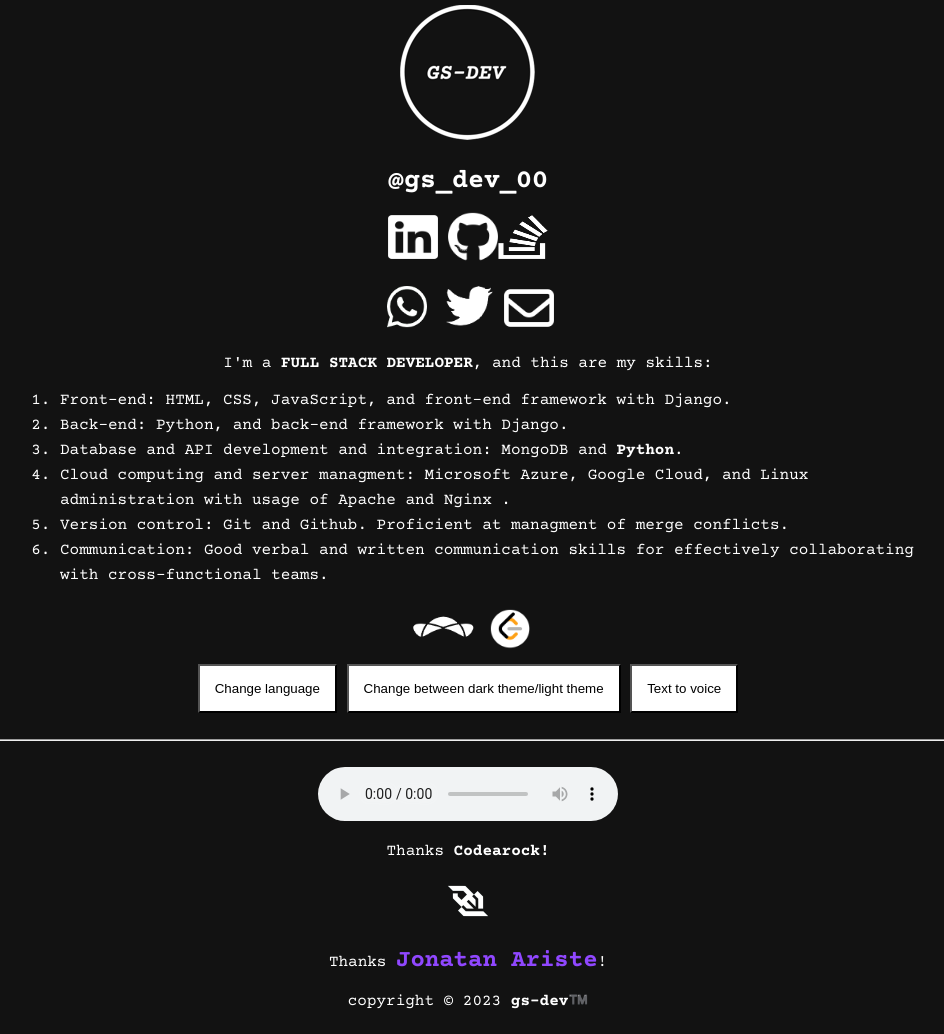
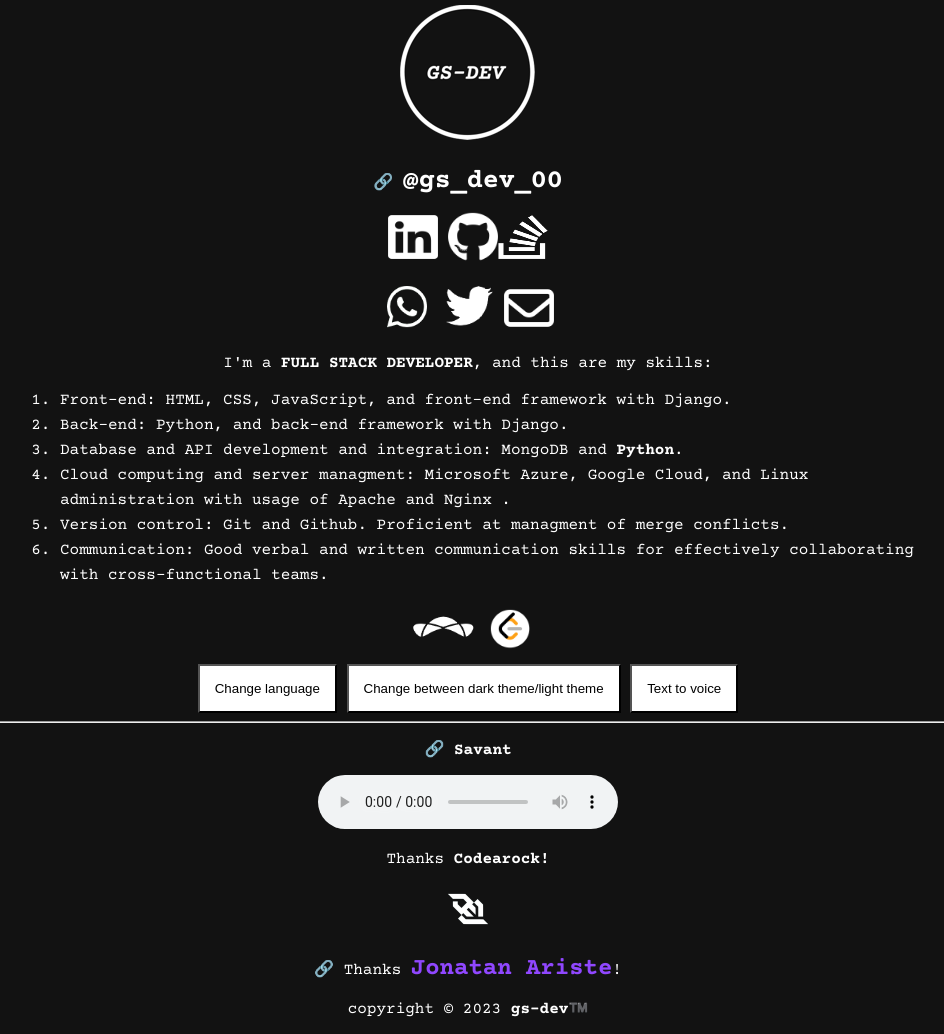
Before and after one commit to giaccardi-santiago-dev/giaccardi-santiago-dev.github.io, a plain HTML site: page index.html in a window 1280 px wide. Shown: the whole page, without its empty margins (172-1116 px from the left). Drawn offline with nearby package versions, Linux system fonts and the light colour scheme.

Commit message:
Sixteenth commit (credit where it's due)

```diff
--- a/index.html
+++ b/index.html
@@ -43,7 +43,7 @@
         <a href="pages/main.html" target="_blank">
         <img id=logo src="images/images_index/gs-dev-logo.png" alt="gs-dev's logo">
         </a>
-        <p><a id="insta_anchor" href="https://www.instagram.com/gs_dev_00/" target="_blank"><strong>@gs_dev_00</strong></a></p>
+        <p>🔗 <a id="insta_anchor" href="https://www.instagram.com/gs_dev_00/" target="_blank"><strong>@gs_dev_00</strong></a></p>
 
         <!-- main interactive content of the page -->
         <nav>
@@ -112,17 +112,15 @@
         <!-- this button will read the contents of the unique section inside the body, so it can be heard while performing other actions (it will check against the written language that was chosen) -->
         <button>Text to voice</button>
     </div>
-    <br>
     <hr>
-    <br>
     <footer>
-        <audio src="../audios/Savant-Zealot.mp3" preload="auto" controls></audio>
+        <p>🔗 <a href="https://www.youtube.com/@winterpiss"><strong>Savant</strong></a></p><audio src="../audios/Savant-Zealot.mp3" preload="auto" controls></audio>
         <!-- Muchas gracias Jona! :zap: -->
         <p>Thanks <strong>Codearock!</strong></p>
         <a href="https://www.codearock.com/" target="_blank">
             <img src="images/images_index/edr.png" width="50px" height="50px" alt="escuela dev rock logo">
         </a>
-        <p>Thanks <a id="jona" href="https://www.instagram.com/codearock/" target="_blank"><strong>Jonatan Ariste</strong></a>!</p>
+        <p>🔗 Thanks <a id="jona" href="https://www.instagram.com/codearock/" target="_blank"><strong>Jonatan Ariste</strong></a>!</p>
         <p>copyright © 2023 <strong>gs-dev</strong>™️</p>
     </footer>
 </body>
```
